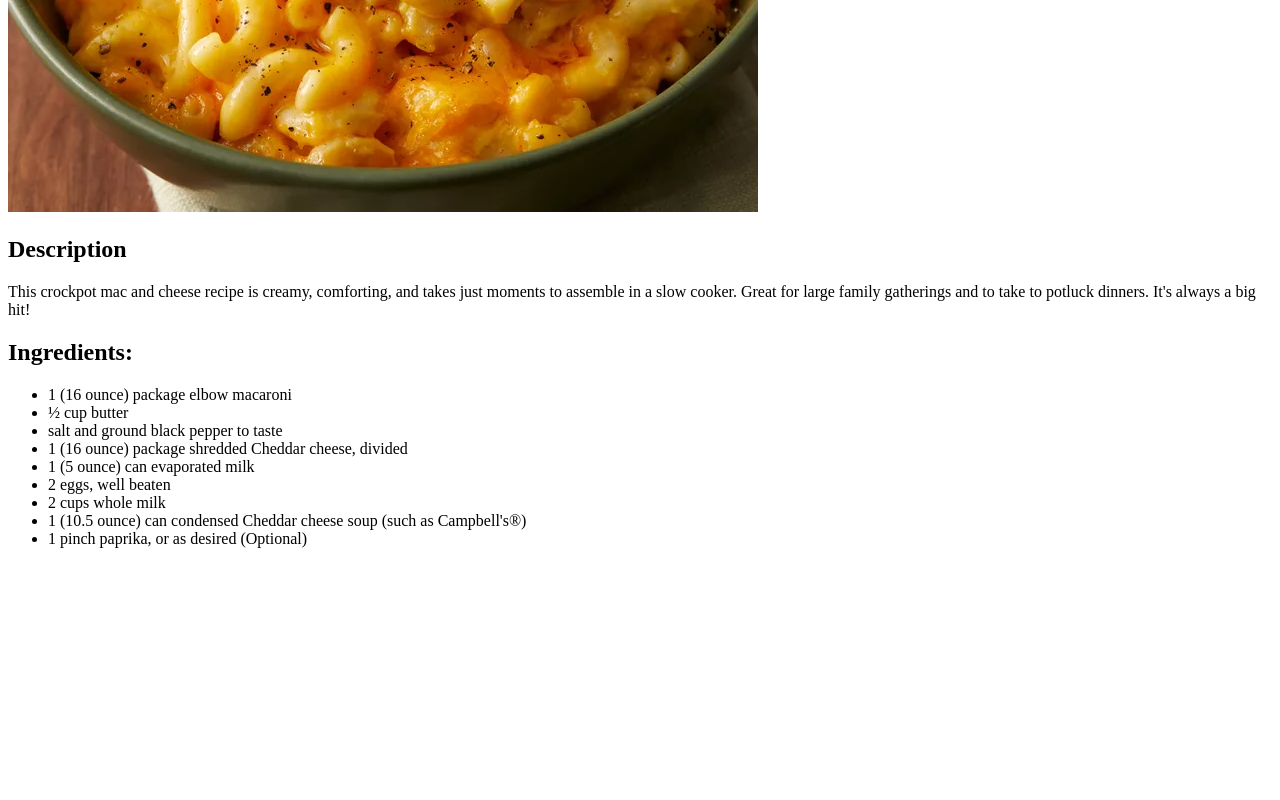
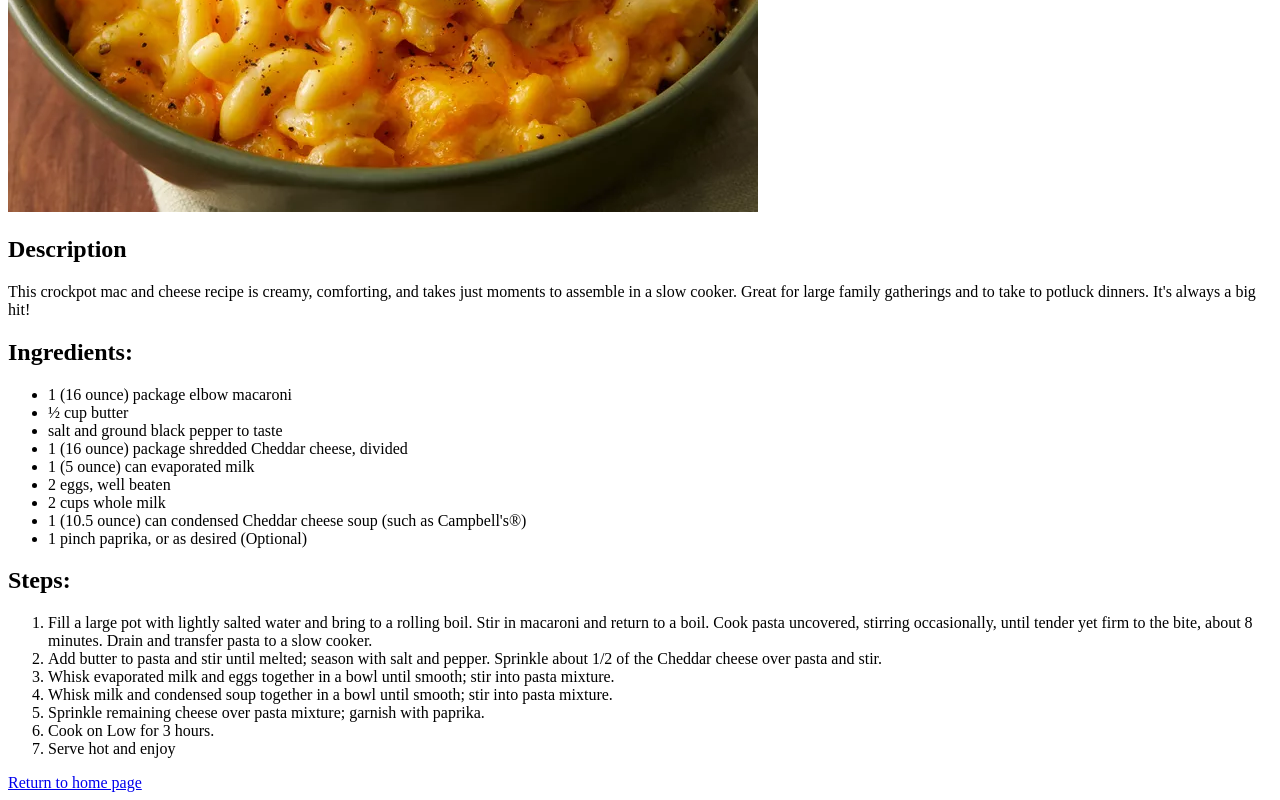
Before and after one commit to HeberRios/odin-recipes, a plain HTML site: page recipes/mac-and-cheese.html in a window 1280 px wide. Shown: the part 431-1231 px from the top of the page. Before the commit the page ends 995 px from the top, so only its background shows below. Drawn offline with Linux system fonts and the light colour scheme.

Commit message:
Add recipe steps section
Added a "Steps:" heading and an ordered list for the recipe steps.

Added a link to the index.html page, as it is the home page and
must be a link to it.

```diff
--- a/recipes/mac-and-cheese.html
+++ b/recipes/mac-and-cheese.html
@@ -18,7 +18,7 @@
             gatherings and to take to potluck dinners. It's always a big hit!
         </p>
 
-		<h2>Ingredients:</h2>
+        <h2>Ingredients:</h2>
         <ul>
             <li>1 (16 ounce) package elbow macaroni</li>
             <li>½ cup butter</li>
@@ -33,5 +33,37 @@
             </li>
             <li>1 pinch paprika, or as desired (Optional)</li>
         </ul>
+
+        <h2>Steps:</h2>
+        <ol>
+            <li>
+                Fill a large pot with lightly salted water and bring to a
+                rolling boil. Stir in macaroni and return to a boil. Cook pasta
+                uncovered, stirring occasionally, until tender yet firm to the
+                bite, about 8 minutes. Drain and transfer pasta to a slow
+                cooker.
+            </li>
+            <li>
+                Add butter to pasta and stir until melted; season with salt and
+                pepper. Sprinkle about 1/2 of the Cheddar cheese over pasta and
+                stir.
+            </li>
+            <li>
+                Whisk evaporated milk and eggs together in a bowl until smooth;
+                stir into pasta mixture.
+            </li>
+            <li>
+                Whisk milk and condensed soup together in a bowl until smooth;
+                stir into pasta mixture.
+            </li>
+            <li>
+                Sprinkle remaining cheese over pasta mixture; garnish with
+                paprika.
+            </li>
+            <li>Cook on Low for 3 hours.</li>
+            <li>Serve hot and enjoy</li>
+        </ol>
+
+        <a href="../index.html">Return to home page</a>
     </body>
 </html>
```
